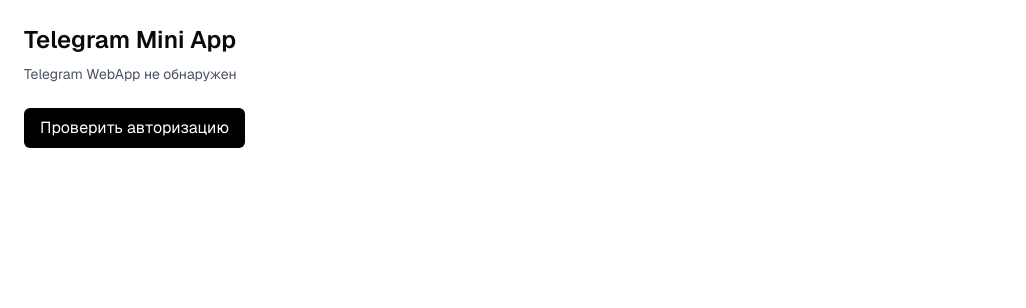
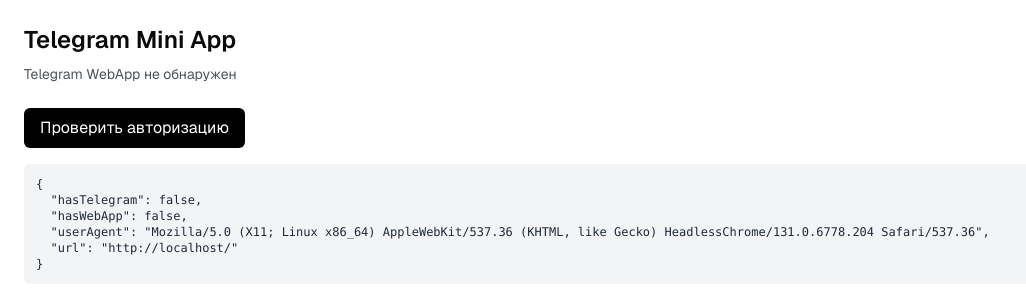
Before and after one commit to Kaparin/exchange_axiome, a Next.js app: page / in a window 1280 px wide. Shown: the top 308 px of the page, without its empty margins (0-1026 px from the left). Built offline with nearby package versions, Linux system fonts and the light colour scheme.

Commit message:
Add WebApp diagnostics on home
Expose Telegram WebApp presence and initData details to debug launch context.

Co-authored-by: Cursor <cursoragent@cursor.com>

```diff
--- a/app/page.tsx
+++ b/app/page.tsx
@@ -11,16 +11,34 @@ type AuthResult = {
 export default function Home() {
   const [status, setStatus] = useState("Ожидание Telegram WebApp...")
   const [authResult, setAuthResult] = useState<AuthResult | null>(null)
+  const [debugInfo, setDebugInfo] = useState<Record<string, unknown> | null>(null)
 
   useEffect(() => {
     if (typeof window === "undefined") return
     const webApp = (window as any)?.Telegram?.WebApp
     if (!webApp) {
       setStatus("Telegram WebApp не обнаружен")
+      setDebugInfo({
+        hasTelegram: Boolean((window as any)?.Telegram),
+        hasWebApp: false,
+        userAgent: navigator.userAgent,
+        url: window.location.href,
+      })
       return
     }
     webApp.ready?.()
     setStatus("Telegram WebApp готов")
+    setDebugInfo({
+      hasTelegram: true,
+      hasWebApp: true,
+      version: webApp.version,
+      platform: webApp.platform,
+      initDataLength: webApp.initData?.length || 0,
+      initDataUnsafe: webApp.initDataUnsafe || null,
+      colorScheme: webApp.colorScheme,
+      userAgent: navigator.userAgent,
+      url: window.location.href,
+    })
   }, [])
 
   const handleAuth = async () => {
@@ -57,6 +75,12 @@ export default function Home() {
           {JSON.stringify(authResult, null, 2)}
         </pre>
       )}
+
+      {debugInfo && (
+        <pre className="mt-4 rounded-md bg-gray-100 p-3 text-xs text-gray-800">
+          {JSON.stringify(debugInfo, null, 2)}
+        </pre>
+      )}
     </main>
   )
 }
```
